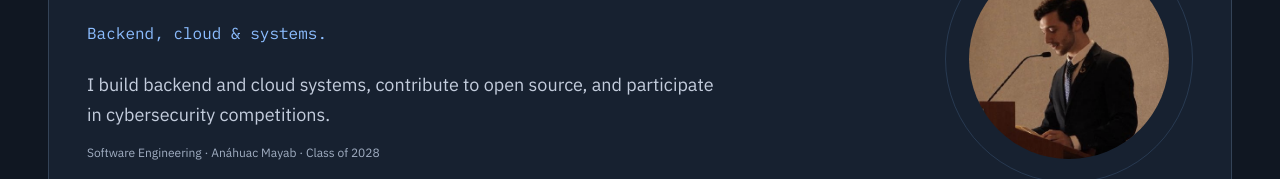
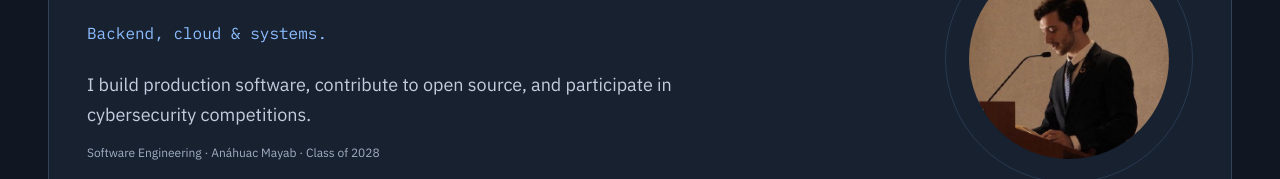
Before and after one commit to brunoanc/brunoanc.github.io, a Svelte app: page / in a window 1280 px wide. Shown: the part 386-565 px from the top of the page. Built offline with nearby package versions, Linux system fonts and the light colour scheme.

Commit message:
Change subtext

```diff
--- a/src/data/portfolio.js
+++ b/src/data/portfolio.js
@@ -239,7 +239,7 @@ export const copy = {
         skip: 'Skip to content',
         language: 'Language',
         intro: 'Backend, cloud & systems.',
-        lead: 'I build backend and cloud systems, contribute to open source, and participate in cybersecurity competitions.',
+        lead: 'I build production software, contribute to open source, and participate in cybersecurity competitions.',
         identity: 'Software Engineering · Anáhuac Mayab · Class of 2028',
         cv: 'Download CV',
         work: 'Selected work',
@@ -312,7 +312,7 @@ export const copy = {
         skip: 'Ir al contenido',
         language: 'Idioma',
         intro: 'Backend, cloud y sistemas.',
-        lead: 'Desarrollo sistemas de backend y cloud, contribuyo a proyectos de código abierto y participo en competencias de ciberseguridad.',
+        lead: 'Desarrollo software en producción, contribuyo a proyectos de código abierto y participo en competencias de ciberseguridad.',
         identity: 'Ingeniería de Software · Anáhuac Mayab · Generación 2028',
         cv: 'Descargar CV',
         work: 'Proyectos seleccionados',
```
